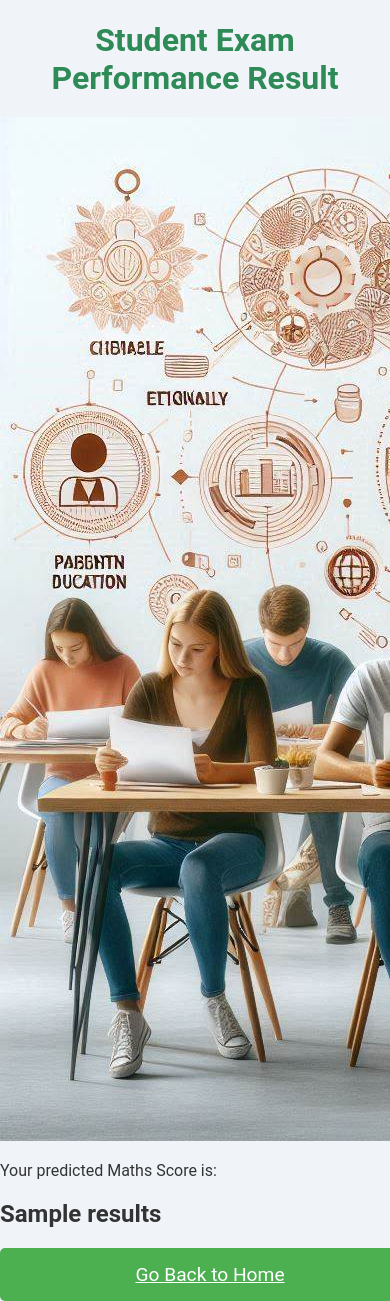
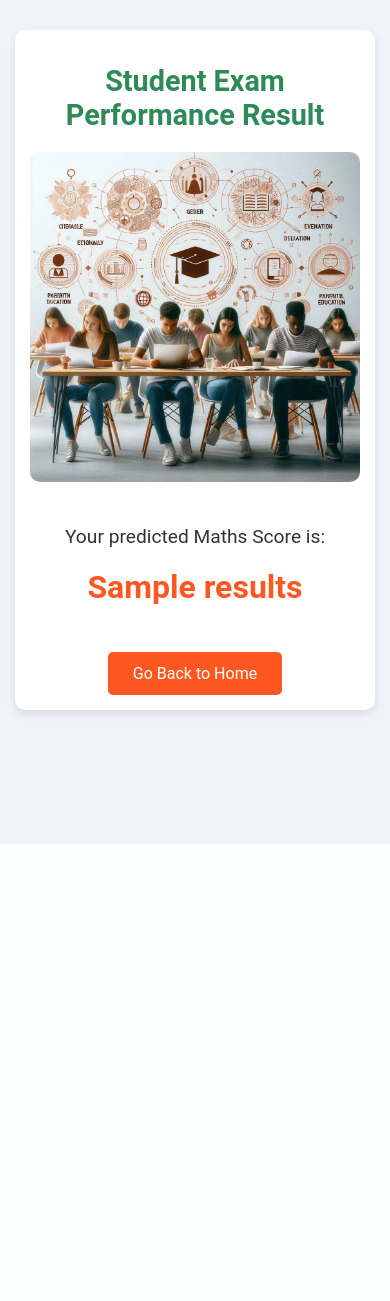
Before and after one commit to muhammadadilnaeem/End-To-End-Data-Science-Projects, a Flask app: template templates/result.html in a window 390 px wide; the page is wider, and only the part inside the window is pictured. After the commit the page ends 844 px from the top of that part, so only its background shows below. Run offline with Flask 3, Linux system fonts and the light colour scheme; the template is opened without the code that fills it: most values are stand-ins (such as "Sample title", 1, 10 or a date in 2020).

Commit message:
css styling for webapp

```diff
--- a/static/style.css
+++ b/static/style.css
@@ -1,3 +1,4 @@
+/* General Styles */
 body {
     font-family: 'Roboto', sans-serif;
     background-color: #f0f4f8;
@@ -6,21 +7,30 @@ body {
     padding: 0;
 }
 
-.login-container {
+.container, .login-container, .result-container {
     max-width: 600px;
     margin: 50px auto;
     padding: 20px;
     background-color: #fff;
     box-shadow: 0 4px 8px rgba(0, 0, 0, 0.1);
     border-radius: 10px;
+    text-align: center;
 }
 
 h1 {
-    text-align: center;
     color: #2E8B57;
     margin-bottom: 20px;
+    font-size: 2.2em;
 }
 
+img.home-image {
+    max-width: 100%;
+    height: auto;
+    border-radius: 10px;
+    margin: 20px 0;
+}
+
+/* Form Styles */
 form fieldset {
     border: 1px solid #ddd;
     padding: 20px;
@@ -57,31 +67,6 @@ legend {
     background-color: #f9f9f9;
 }
 
-.btn {
-    display: inline-block;
-    width: 100%;
-    padding: 15px;
-    font-size: 1.2em;
-    color: #fff;
-    background-color: #4CAF50;
-    border: none;
-    border-radius: 5px;
-    text-align: center;
-    cursor: pointer;
-    transition: background-color 0.3s ease;
-}
-
-.btn:hover {
-    background-color: #45a049;
-}
-
-.result {
-    text-align: center;
-    margin-top: 30px;
-    font-size: 1.5em;
-    color: #FF5722;
-}
-
 input[type="number"] {
     -moz-appearance: textfield;
 }
@@ -91,3 +76,73 @@ input[type="number"]::-webkit-inner-spin-button {
     -webkit-appearance: none;
     margin: 0;
 }
+
+/* Button Styles */
+.btn {
+    display: inline-block;
+    padding: 15px 30px;
+    font-size: 1.2em;
+    color: #fff;
+    background-color: #4CAF50;
+    border: none;
+    border-radius: 5px;
+    text-align: center;
+    cursor: pointer;
+    transition: background-color 0.3s ease, transform 0.3s ease;
+    text-decoration: none;
+    margin-top: 20px;
+}
+
+.btn:hover {
+    background-color: #45a049;
+    transform: scale(1.05);
+}
+
+.btn-home {
+    background-color: #FF5722;
+}
+
+.btn-home:hover {
+    background-color: #E64A19;
+}
+
+/* Result Page Styles */
+.result-container h1 {
+    color: #2E8B57;
+    margin-bottom: 20px;
+}
+
+.result-image {
+    max-width: 100%;
+    height: auto;
+    border-radius: 10px;
+    margin-bottom: 20px;
+}
+
+.result-content p {
+    font-size: 1.2em;
+    color: #333;
+}
+
+.result-content h2 {
+    font-size: 2em;
+    color: #FF5722;
+    margin-top: 10px;
+}
+
+/* Mobile Responsive Styles */
+@media (max-width: 768px) {
+    .container, .login-container, .result-container {
+        padding: 15px;
+        margin: 30px 15px;
+    }
+
+    h1 {
+        font-size: 1.8em;
+    }
+
+    .btn {
+        font-size: 1em;
+        padding: 12px 25px;
+    }
+}
```
